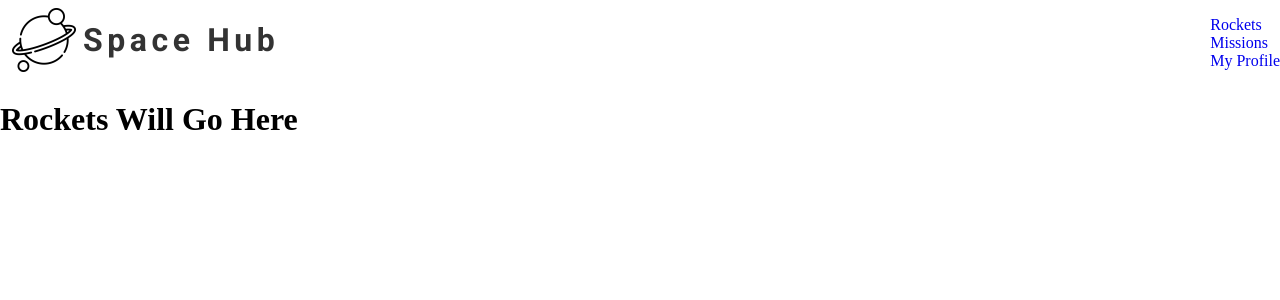
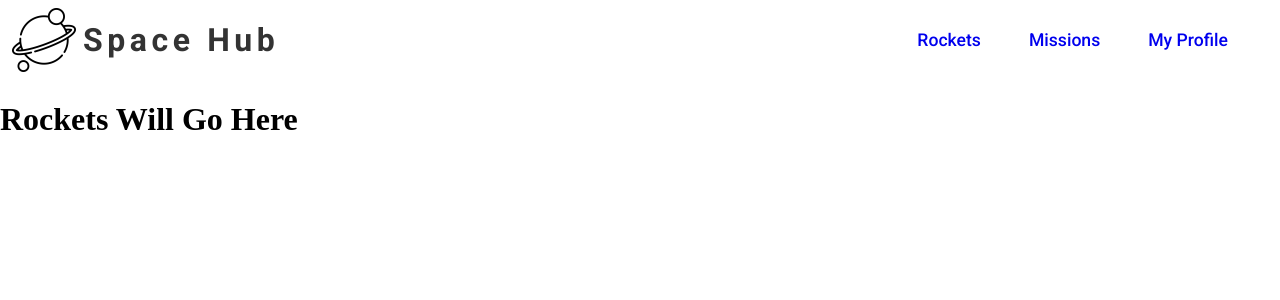
Before and after one commit to fullstop125/space-hub, a React (Create React App) app: page / in a window 1280 px wide. Shown: the top 300 px of the page. Built offline with nearby package versions, Linux system fonts and the light colour scheme.

Commit message:
Set up Nav

```diff
--- a/src/style.css
+++ b/src/style.css
@@ -40,3 +40,20 @@ nav {
     font-family: 'Roboto', sans-serif;
     letter-spacing: calc(0.14259rem * 2);
 }
+
+.nav-links {
+    display: flex;
+    align-items: center;
+    justify-content: center;
+    padding: 0.45rem 0.75rem;
+    margin: 0 1rem;
+}
+
+.nav-links li {
+    margin: 0 1.5rem;
+    color: var(--clr-primary);
+    font-size: 1.1rem;
+    font-weight: 500;
+    font-family: 'Roboto', sans-serif;
+
+}
```
